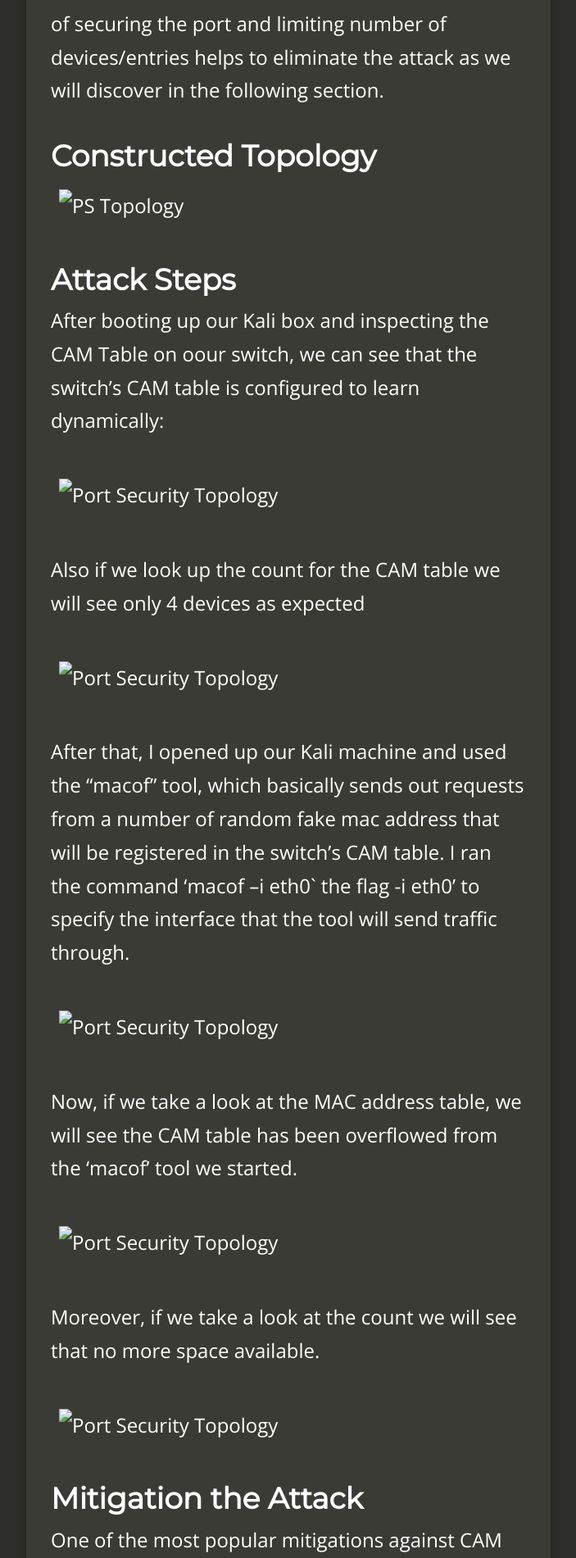
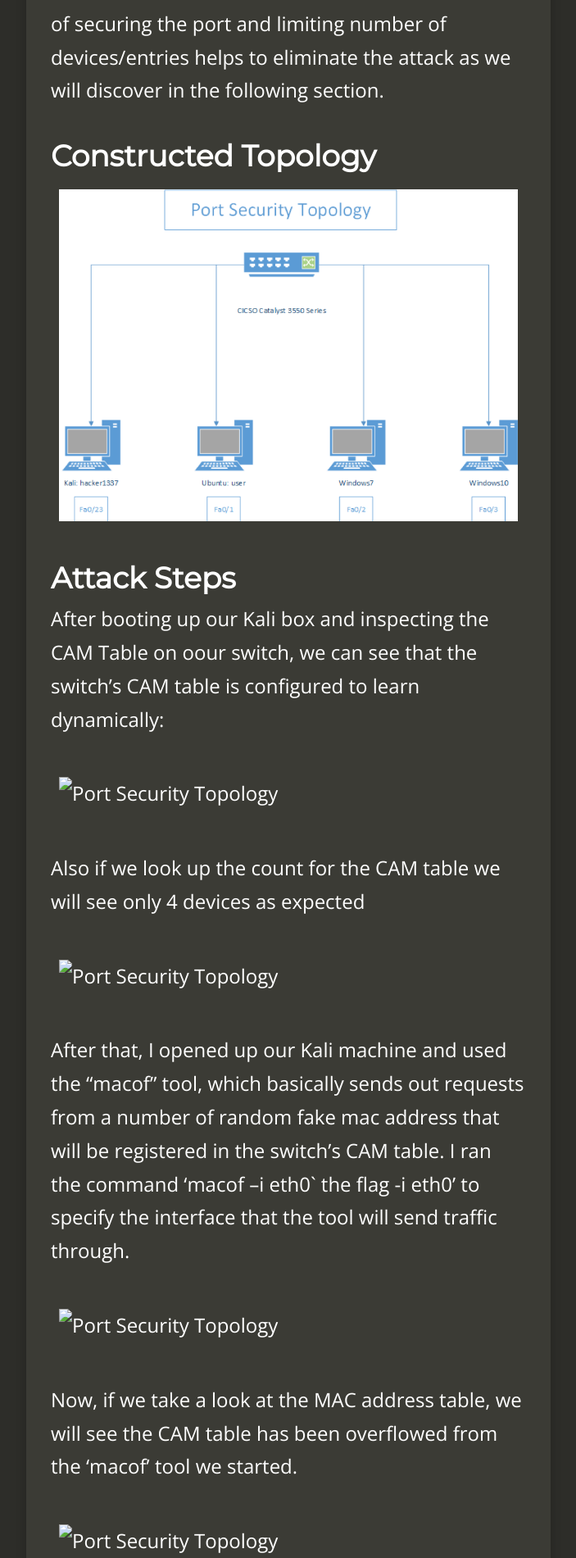
Before and after one commit to sh1dow3r/layer0, a Jekyll site: the page built from _posts/2019-02-14-Port-Security.md, in a window 1280 px wide. Shown: the part 1228-3129 px from the top of the page at 82% size, without its empty margins (288-991 px from the left). Built offline with Jekyll 4.4.1, drawn with Linux system fonts in a browser that asks for light colours; nearby versions of some CDN libraries; comment, search, counter and statistics services are not loaded.

Commit message:
Port Security update

```diff
--- a/_posts/2019-02-14-Port-Security.md
+++ b/_posts/2019-02-14-Port-Security.md
@@ -11,7 +11,7 @@ This attack occurs when an attacker connects to a port (or multiple ports) on a
 
 #    **Constructed Topology**
 
-![PS Topology]({{site.baseurl}}img/port_security/1.2.png)
+![Port Security Topology](/1.2.png)
 
 
 
```
Also changed, not shown: 1.2.png (renamed from _posts/img/port_security/1.2.png).
